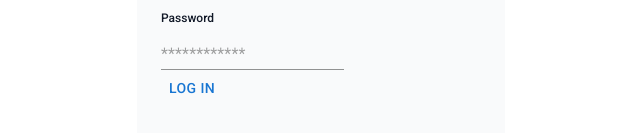
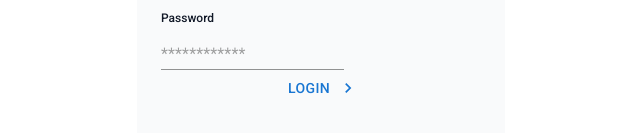
Before and after one commit to cjhetzle/nextjs-dashboard, a Next.js app: page /login in a window 1280 px wide. Shown: the part 413-546 px from the top of the page, without its empty margins (319-959 px from the left). Built offline with nearby package versions, Linux system fonts and the light colour scheme; a web font is replaced by a local one.

Commit message:
Finished switching to material ui

```diff
--- a/app/ui/dashboard/loginbutton.tsx
+++ b/app/ui/dashboard/loginbutton.tsx
@@ -4,13 +4,13 @@ import PowerSettingsNewIcon from '@mui/icons-material/PowerSettingsNew';
 
 
 export default function LoginButton() {
-  return(
-      <Button className="flex h-[48px] w-full grow items-center justify-center gap-2 rounded-md bg-gray-50 p-3 text-sm font-medium hover:bg-sky-100 hover:text-blue-600 md:flex-none md:justify-start md:p-2 md:px-3" onClick={async () => {
-        'use server';
-        await signOut();
-      }}>
-        <PowerSettingsNewIcon className="w-6" />
-        <div className="hidden md:block">Sign Out</div>
+  return (
+    <form action={async () => {
+      'use server';
+      await signOut();
+    }}>
+      <Button className="flex h-[48px] w-full grow items-center justify-center gap-2 rounded-md bg-gray-50 p-3 text-sm font-medium hover:bg-sky-100 hover:text-blue-600 md:flex-none md:justify-start md:p-2 md:px-3" type='submit' endIcon={<PowerSettingsNewIcon/>}>Sign Out
       </Button>
+    </form>
   );
 }
--- a/app/ui/login-form.tsx
+++ b/app/ui/login-form.tsx
@@ -24,7 +24,7 @@ export default function LoginForm() {
               Email
             </label>
             <div className="flex w-full flex-wrap md:flex-nowrap gap-4">
-              <Input type="email" id="email" name="email" placeholder="john@doe.com" required/>
+              <Input type="email" id="email" name="email" placeholder="john@doe.com" required />
             </div>
           </div>
           <div className="mt-4">
@@ -35,11 +35,13 @@ export default function LoginForm() {
               Password
             </label>
             <div className="flex w-full flex-wrap md:flex-nowrap gap-4">
-              <Input type="password" id="password" name="password" placeholder="************" required/>
+              <Input type="password" id="password" name="password" placeholder="************" required />
             </div>
           </div>
         </div>
-        <LoginButton />
+        <Button className="mt-4 w-full" endIcon={<NavigateNextIcon />} type='submit'>
+          Login
+        </Button>
         <div
           className="flex h-8 items-end space-x-1"
           aria-live="polite"
@@ -58,11 +60,10 @@ export default function LoginForm() {
 }
 
 function LoginButton() {
-  const { pending } = useFormStatus();
 
   return (
-    <Button className="mt-4 w-full" aria-disabled={pending}>
-      Log in <NavigateNextIcon className="ml-auto h-5 w-5 text-gray-50" />
+    <Button className="mt-4 w-full" endIcon={<NavigateNextIcon />}>
+      Login
     </Button>
   );
 }
```
